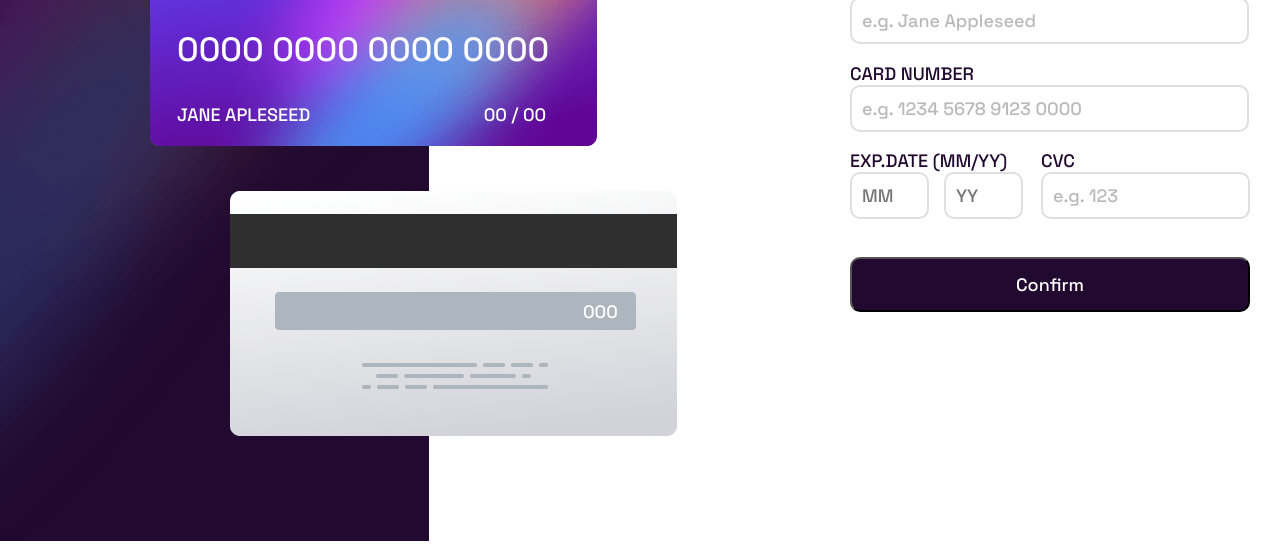
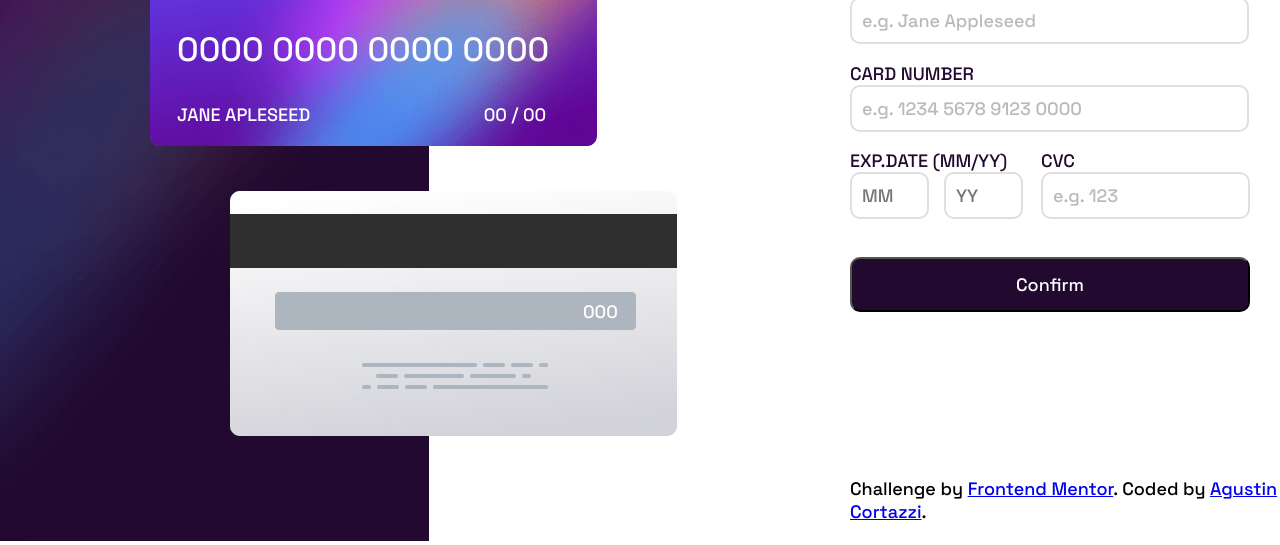
Before and after one commit to Agustin180/Interactive-card-details-form-using-HTML5-CSS-Flexbox-and-JS-Vanilla, a plain HTML site: page index.html in a window 1280 px wide. Shown: the part 259-804 px from the top of the page. Drawn offline with Linux system fonts and the light colour scheme.

Commit message:
second commit

```diff
--- a/index.html
+++ b/index.html
@@ -93,10 +93,17 @@
         <img src="./images/icon-complete.svg" />
         <h1 class="content-title-confirmation">THANK YOU!</h1>
         <p class="content-text-confirmation">We've added your card details</p>
-        <input type="submit" value='Continue' class="content-back-button"/>
+        <input type="submit" value='Continue' class="content-back-button" />
+      </div>
+      <div class="attribution">
+        <p>Challenge by <a href="https://www.frontendmentor.io?ref=challenge" target="_blank">Frontend Mentor</a>.
+          Coded by <a href="https://github.com/Agustin180" target="_blank">Agustin Cortazzi</a>.</p>
       </div>
     </form>
+
   </section>
+
   <script src="main.js"></script>
 </body>
+
 </html>
--- a/style.css
+++ b/style.css
@@ -134,6 +134,16 @@ body {
 .content-back-general-subdata {
     display: flex;
     justify-content: space-between;
+}
+
+.attribution{
+    font-family: var(--font-family-primary);
+    font-size: var(--font-size-primary);
+    display: flex;
+    justify-content: flex-end;
+    align-items: flex-end;
+    position: absolute;
+    bottom: 0;
 }
 
 .content-back-data {
```
